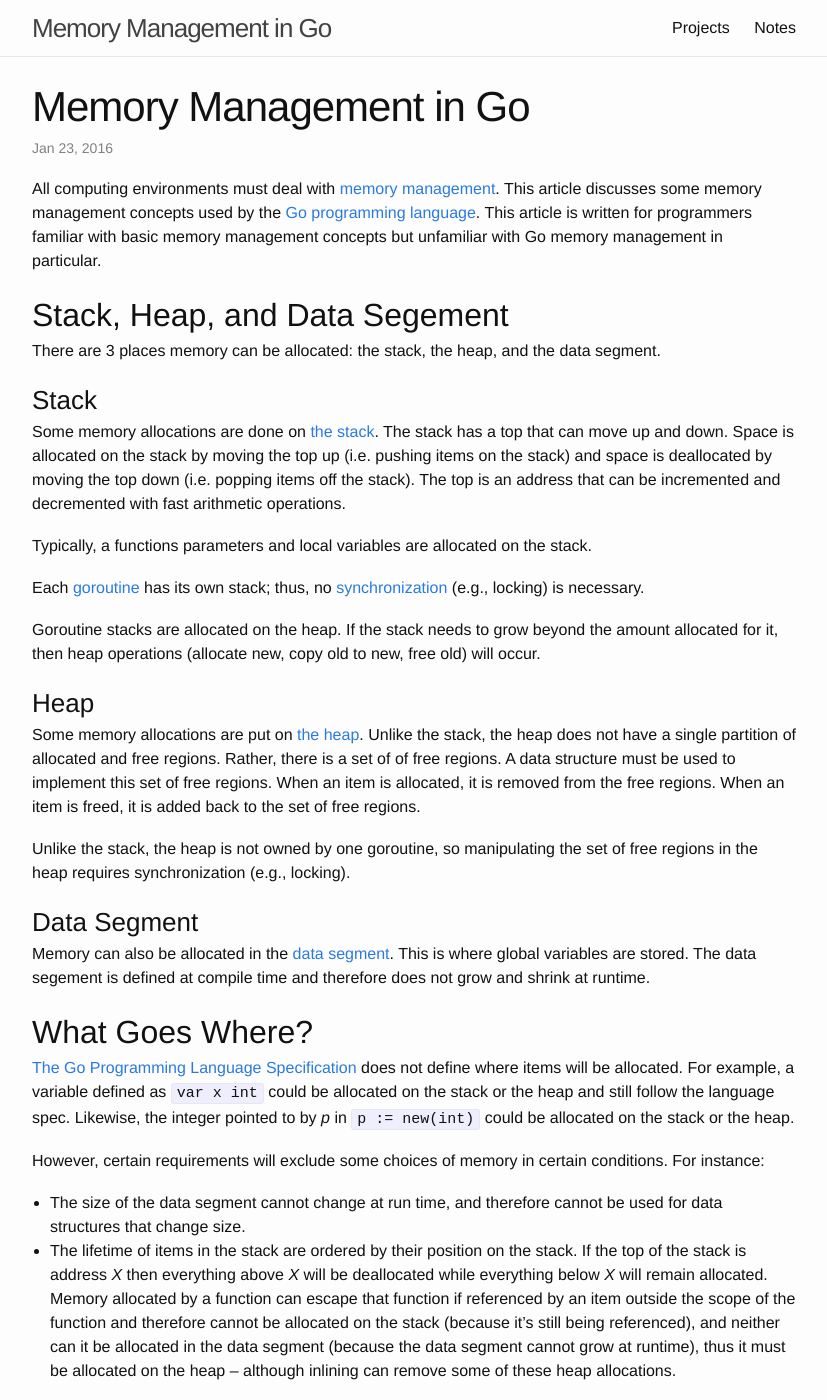
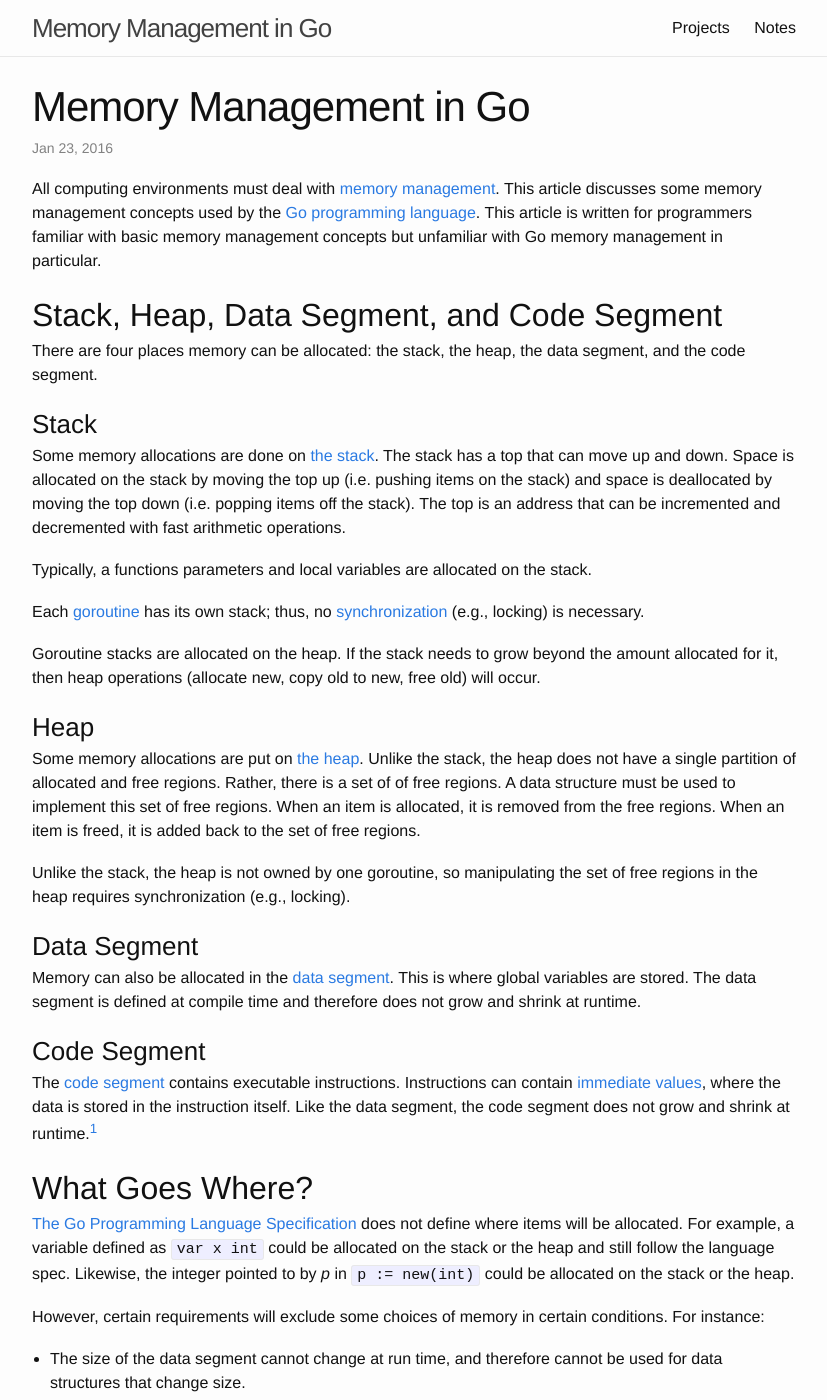
Before and after one commit to drichardson/dougrichardson.us, a Jekyll site: the page built from site/_posts/2016-01-23-go-memory-allocations.markdown, in a window 1280 px wide and 1400 px high. Shown: the whole window, without its empty margins (226-1053 px from the left). Built offline with Jekyll 4.4.1, drawn with Linux system fonts in a browser that asks for light colours; some of the changed text lies outside the part shown.

Commit message:
include info about code segment, fix typo segement

```diff
--- a/site/_posts/2016-01-23-go-memory-allocations.markdown
+++ b/site/_posts/2016-01-23-go-memory-allocations.markdown
@@ -7,8 +7,8 @@ This article discusses some memory management concepts used by the [Go programmi
 This article is written for programmers familiar with basic memory management concepts
 but unfamiliar with Go memory management in particular.
 
-# Stack, Heap, and Data Segement
-There are 3 places memory can be allocated: the stack, the heap, and the data segment.
+# Stack, Heap, Data Segment, and Code Segment
+There are four places memory can be allocated: the stack, the heap, the data segment, and the code segment.
 
 ## Stack
 Some memory allocations are done on [the stack](https://en.wikipedia.org/wiki/Stack-based_memory_allocation).
@@ -38,8 +38,13 @@ in the heap requires synchronization (e.g., locking).
 
 ## Data Segment
 Memory can also be allocated in the [data segment](https://en.wikipedia.org/wiki/Data_segment). This
-is where global variables are stored. The data segement is defined at compile time and therefore does not grow
+is where global variables are stored. The data segment is defined at compile time and therefore does not grow
 and shrink at runtime.
+
+## Code Segment
+The [code segment](https://en.wikipedia.org/wiki/Code_segment) contains executable instructions. Instructions
+can contain [immediate values](https://en.wikichip.org/wiki/immediate_value), where the data is stored
+in the instruction itself. Like the data segment, the code segment does not grow and shrink at runtime.[^2]
 
 # What Goes Where?
 [The Go Programming Language Specification](https://golang.org/ref/spec) does not define
@@ -109,10 +114,11 @@ to help you identify escaped variables that will be heap allocated and then rewr
 # References
 - [Go 1.4+ Garbage Collection (GC) Plan and Roadmap -- 2014-8-6](https://docs.google.com/document/d/16Y4IsnNRCN43Mx0NZc5YXZLovrHvvLhK_h0KN8woTO4/edit)
 - [Go Escape Analysis Flaws -- 2015-2-10](https://docs.google.com/document/d/1CxgUBPlx9iJzkz9JWkb6tIpTe5q32QDmz8l0BouG0Cw/preview)
-- [Golang Escape Analysis -- 2015-11-11](http://blog.rocana.com/golang-escape-analysis)
+- [Golang Escape Analysis -- 2015-11-11](https://web.archive.org/web/20170930011137/http://blog.rocana.com/golang-escape-analysis)
 - [Profiling Go Programs -- 2011-6-24](https://blog.golang.org/profiling-go-programs)
 - [The Go Programming Language Specification](https://golang.org/ref/spec)
 
 # Footnotes
 
 [^1]:Other optimizations (like inlining) could allow the compiler to allocate seemingly escaped variables on the stack.
+[^2]:Thank you to K. Richard Pixley (former developer of GNU ld, GNU as, GNU BFD) for pointing out that data can also be stored in the code segment.
```
